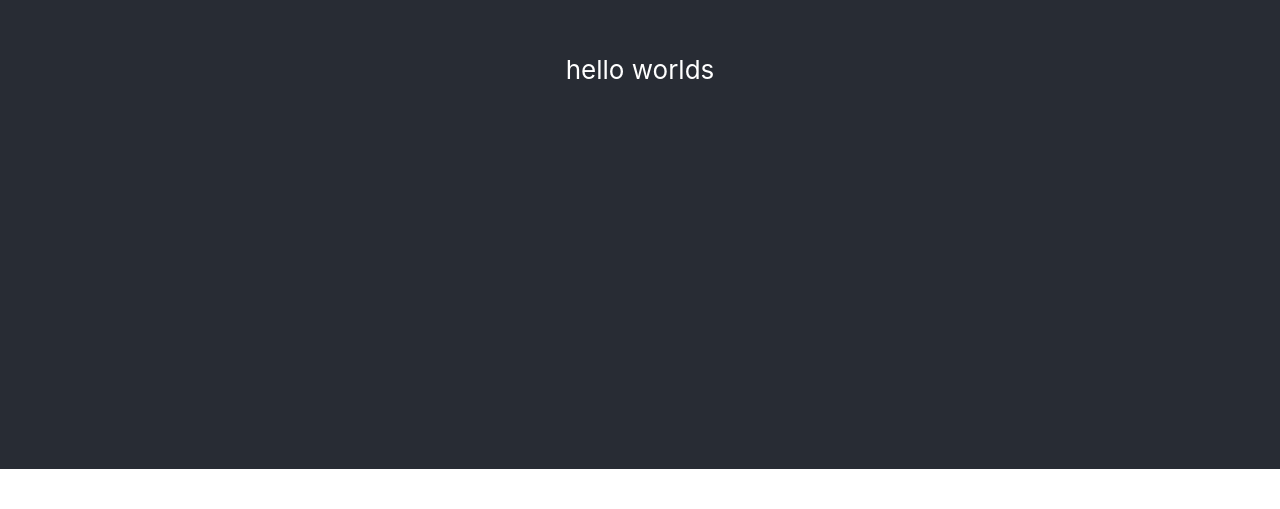
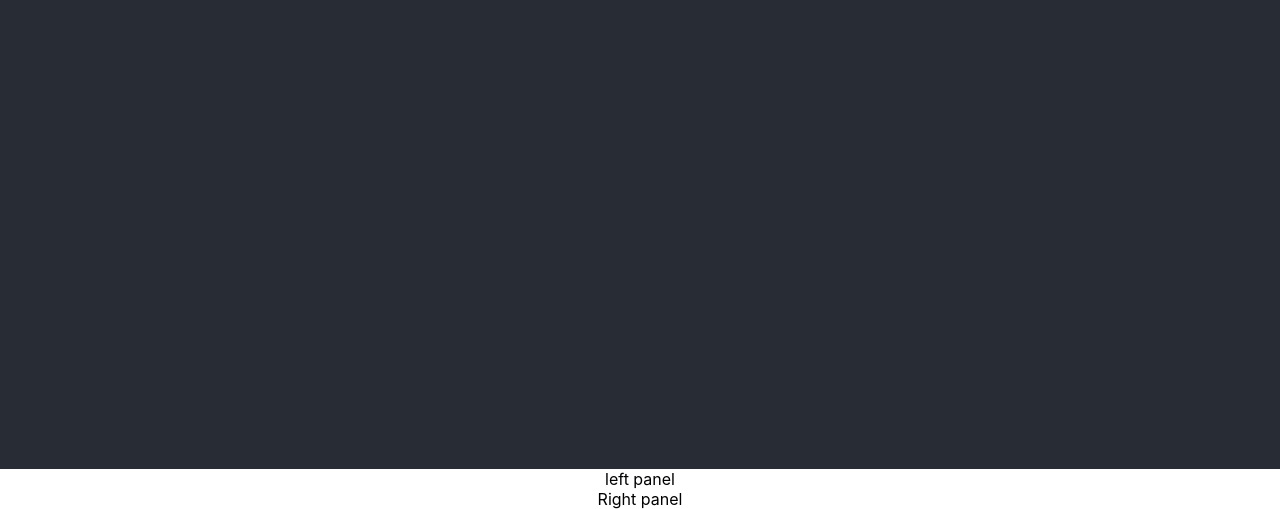
Before and after one commit to shobhitsingh29/flightSearchFunctionality, a React (Create React App) app in the folder flightsearch/: page / in a window 1280 px wide. Shown: the part 331-840 px from the top of the page. Before the commit the page ends 800 px from the top, so only its background shows below. Built offline with nearby package versions, Linux system fonts and the light colour scheme.

Commit message:
change in appjs

```diff
--- a/flightsearch/src/App.js
+++ b/flightsearch/src/App.js
@@ -1,15 +1,16 @@
 import React, { Component } from 'react';
 import './App.css';
-
+import LeftPanel from './leftPanel/leftPanel.jsx';
+import RightPanel from './rightPanel/rightPanel.jsx';
 class App extends Component {
   render() {
     return (
       <div className="App">
         <header className="App-header">
-          <p>
-           hello worlds
-          </p>
+
         </header>
+        <LeftPanel />
+        <RightPanel />
       </div>
     );
   }
--- /dev/null
+++ b/flightsearch/src/leftPanel/leftPanel.jsx
@@ -0,0 +1,14 @@
+import React, { Component } from 'react';
+import './leftPanel.css';
+
+class LeftPanel extends Component {
+  render() {
+    return (
+      <div >
+        left panel
+      </div>
+    );
+  }
+}
+
+export default LeftPanel;
--- /dev/null
+++ b/flightsearch/src/rightPanel/rightPanel.jsx
@@ -0,0 +1,14 @@
+import React, { Component } from 'react';
+import './rightPanel.css';
+
+class RightPanel extends Component {
+  render() {
+    return (
+      <div >
+        Right panel
+      </div>
+    );
+  }
+}
+
+export default RightPanel;
```
Also changed, not shown: flightsearch/src/leftPanel/leftPanel.css (added), flightsearch/src/rightPanel/rightPanel.css (added).
